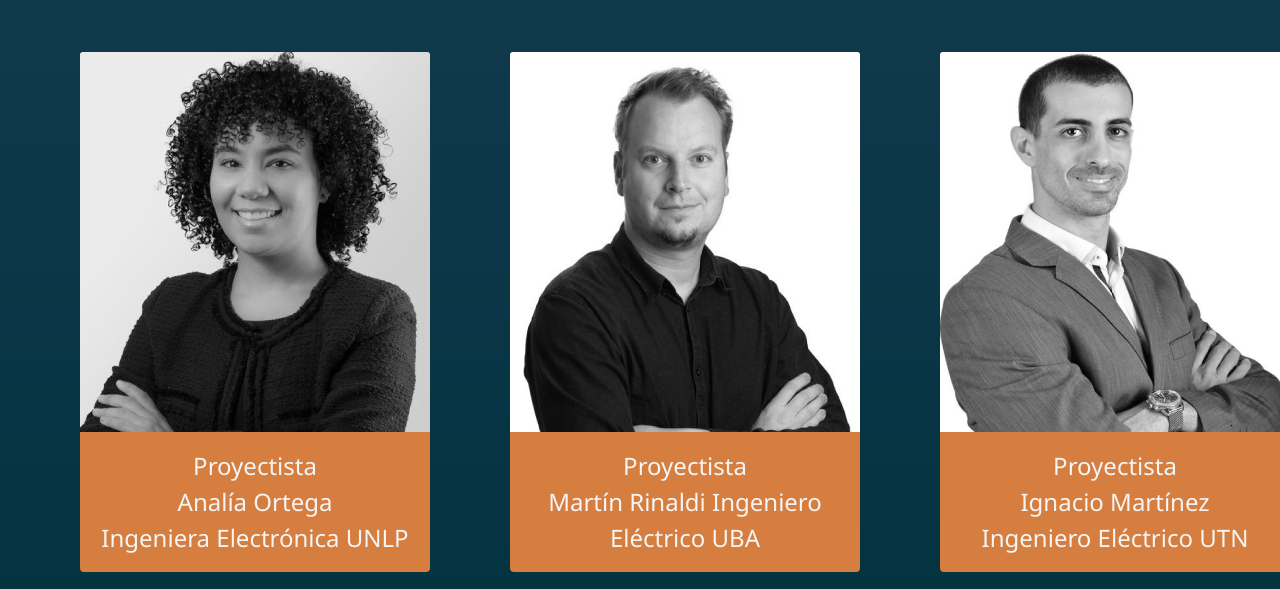
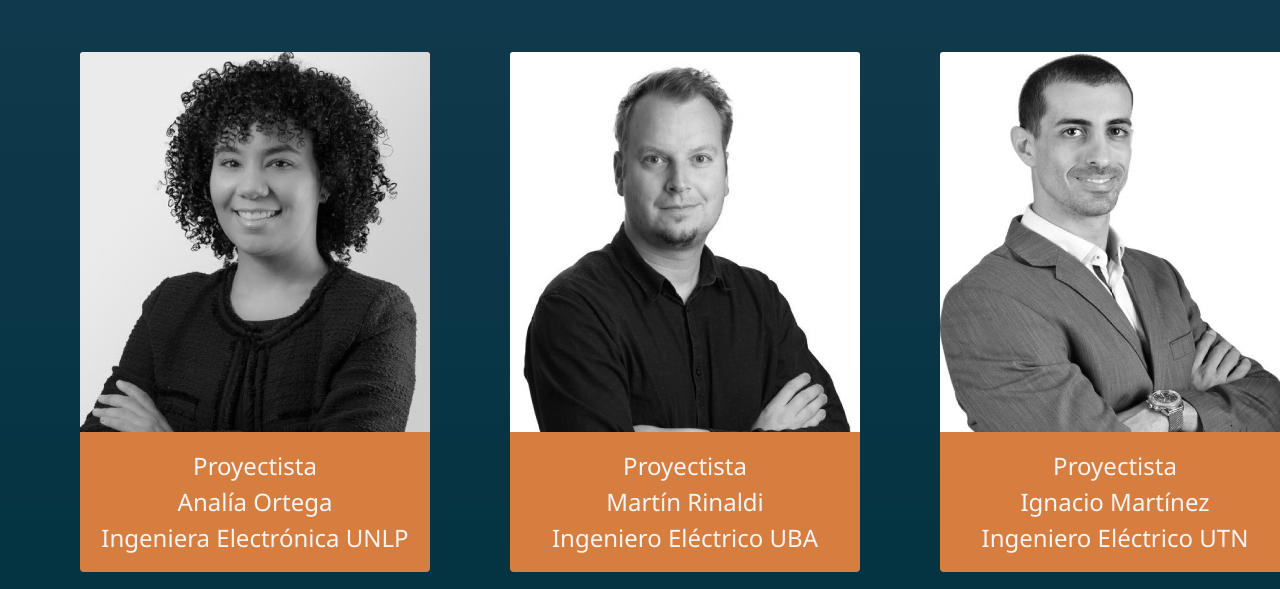
Before and after one commit to agustinlm0/ProyectoCH, a website: page equipo.html in a window 1280 px wide. Shown: the part 746-1335 px from the top of the page. Drawn offline with nearby package versions, Linux system fonts and the light colour scheme.

Commit message:
correccionimg5

```diff
--- a/equipo.html
+++ b/equipo.html
@@ -108,7 +108,7 @@
              <img src="imagenes/imgdesktop/foto3.jpg"  class="card-img-top FotosEquipo5" alt="foto5">
              <div class="card-body">
               <p class="card-text"><strong>Proyectista</strong><br>
-                Martín Rinaldi <rb>
+                Martín Rinaldi <br>
                 Ingeniero Eléctrico UBA</p>
              </div>
            </div>
```
